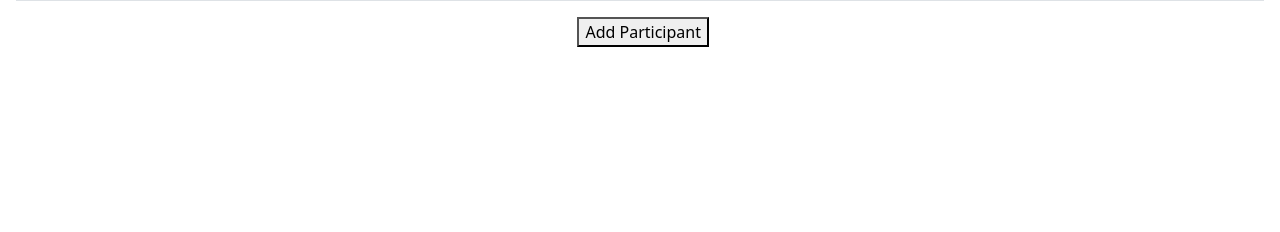
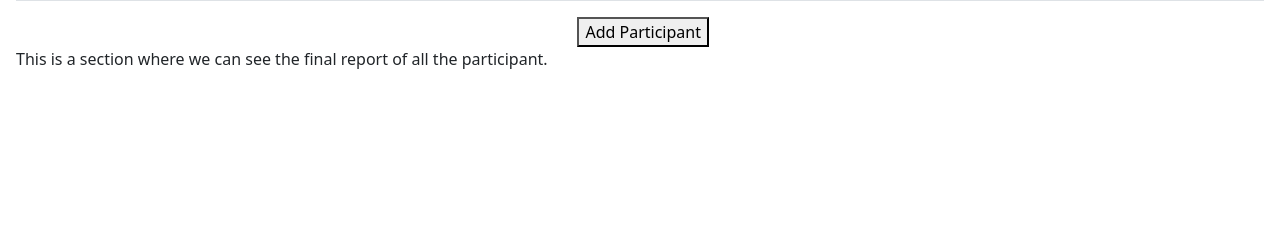
Before and after one commit to ShreyasGavhalkar/django_defense_project, a Django app: template defense_project/defense/templates/defense/final_report.html in a window 1280 px wide. Shown: the part 270-502 px from the top of the page. Run offline with Django 3.2, Linux system fonts and the light colour scheme; the template is opened without the code that fills it, so the values that code supplies are empty.

Commit message:
Made minor changes

```diff
--- a/defense_project/defense/templates/defense/final_report.html
+++ b/defense_project/defense/templates/defense/final_report.html
@@ -42,6 +42,12 @@
                 <a href="{% url 'defense:add_participant' %}">Add Participant</a>
             </button>
         </div>
+        <div class="row">
+			<div class="col descCont">
+				This is a section where we can see the final report of all the participant.
+			</div>
+			<div class="col"></div>
+		</div>
     </div>
     <script src="https://cdn.jsdelivr.net/npm/bootstrap@5.2.0/dist/js/bootstrap.bundle.min.js"
 		integrity="sha384-A3rJD856KowSb7dwlZdYEkO39Gagi7vIsF0jrRAoQmDKKtQBHUuLZ9AsSv4jD4Xa"
--- a/defense_project/defense/templates/registration/login.html
+++ b/defense_project/defense/templates/registration/login.html
@@ -24,6 +24,12 @@
 
       </form>
     </div>
+    <!-- <div class="row">
+      <div class="col descCont">
+        This is simple login page where admin can login in to the system
+      </div>
+      <div class="col"></div>
+    </div> -->
   </div>
 </body>
 
--- a/defense_project/defense/urls.py
+++ b/defense_project/defense/urls.py
@@ -19,5 +19,4 @@ urlpatterns = [
     path('add-participant/', views.add_participant, name = 'add_participant'),
     path('report/<int:personnel_id>', views.generate_report, name = "generate_report"),
     # path("login/", views.auth, name = 'login'),
-
 ]
--- a/defense_project/defense/views.py
+++ b/defense_project/defense/views.py
@@ -20,6 +20,7 @@ def index(request):
     return redirect("defense:login")
 
 def auth(request):#, username, password):
+   # pdb.set_trace()
 
     if request.method == 'POST':
         form = AuthenticationForm(data=request.POST)
```
